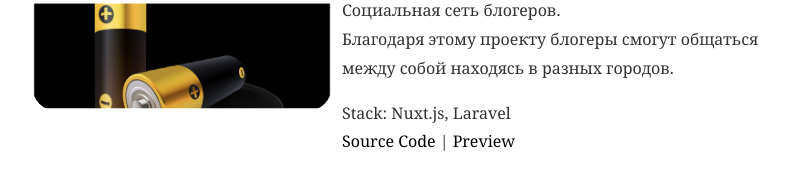
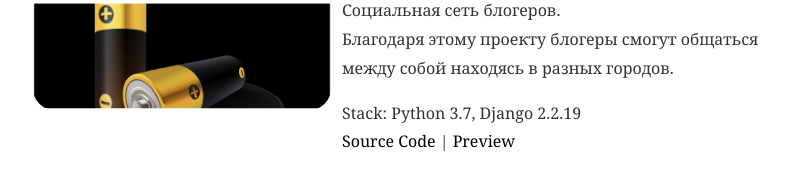
Before and after one commit to px2005/px2005, a plain HTML site: page ru/index.html in a window 1280 px wide. Shown: the part 923-1100 px from the top of the page, without its empty margins (228-1017 px from the left). Drawn offline with Linux system fonts and the light colour scheme.

Commit message:
change index ru linc v1.05

```diff
--- a/ru/index.html
+++ b/ru/index.html
@@ -88,7 +88,7 @@
                                 <br/>Благодаря этому проекту блогеры смогут общаться между собой находясь в разных городов.</p>
                         </div>
                         <div class="main-item__subdescription">
-                            <p><span>Stack:</span> Nuxt.js, Laravel</p>
+                            <p><span>Stack:</span> Python 3.7, Django 2.2.19</p>
                             <p class="main-item__links"><a href="https://github.com/px2005/yatube_project.git"><span>Source Code</span></a><span>|</span><a href="https://px2005.pythonanywhere.com"><span>Preview</span></a> </p>
                         </div>
                     </div>
```
